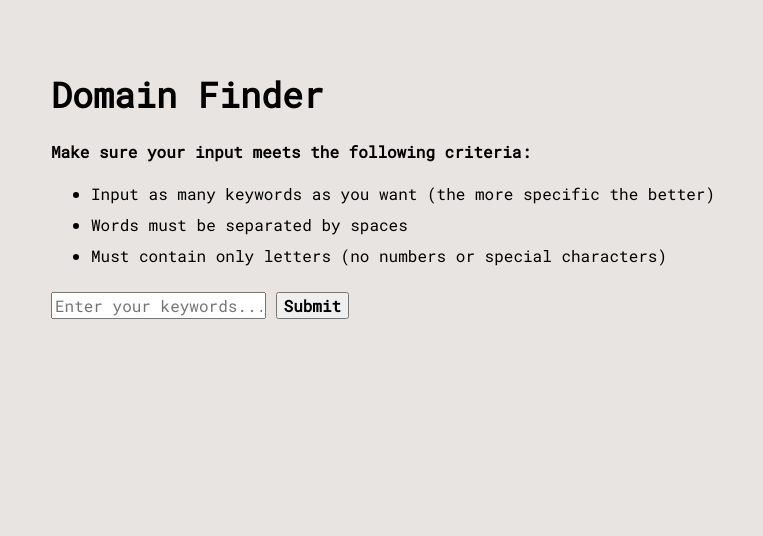
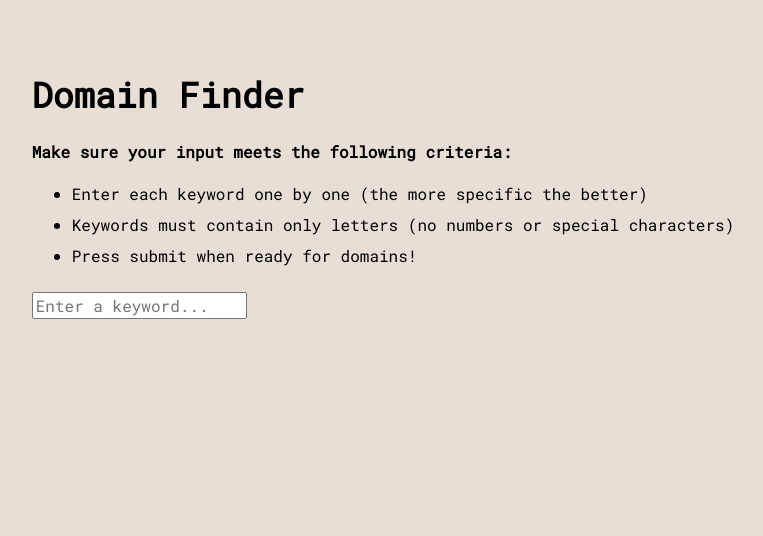
Before and after one commit to barakharari/DomainFinder, a PHP site: page / in a window 1280 px wide. Shown: the top 536 px of the page, without its empty margins (257-1020 px from the left). Run offline with PHP 8.4, Linux system fonts and the light colour scheme.

Commit message:
tinkering with algo now

```diff
--- a/css/style.css
+++ b/css/style.css
@@ -5,7 +5,7 @@ h1{
 body {
   font-family: 'Roboto Mono', monospace;
   font-size: 16px;
-  background: #e8e4e1;
+  background: #e7dfd5;
 }
 
 .center{
@@ -21,8 +21,16 @@ body {
   max-width: 1000px;
 }
 
+#main{
+  align-items: center;
+}
+
 #rules li{
   margin-top: 10px;
+}
+
+#submit{
+  opacity: 0;
 }
 
 #returnMessage {
@@ -49,9 +57,59 @@ button {
   margin-top: 2.5rem;
 }
 
-#results ul {
+#results ul, #chosenWords ul {
   list-style: none;
+  /* align-items: center; */
+}
+
+#chosenWords{
+  margin-top: 1.2rem;
+}
+
+#chosenWordsGrid{
+  align-items: flex-start;
+}
+
+#chosenWordsGrid li{
+  position: relative;
+  text-align: center;
+  border-width: 2px;
+  border: solid;
+  border-color: #333;
+  border-radius: 0.3rem;
+  color: #eee;
+  background-color: #8489ac;
+  height: 100%;
+  display: inline-block;
+  padding: 5px 10px;
+  margin: 8px;
+}
+
+#chosenWordsGrid li p{
+  margin: 0;
+}
+
+.cancelWord{
+  display: flex;
   align-items: center;
+  justify-content: center;
+  font-family: "Nunito";
+  margin: 0;
+  padding: 0;
+  position: absolute;
+  right: -10px;
+  border-radius: 12px;
+  border-color: #204051;
+  z-index: 2;
+  top: -10px;
+  height: 24px;
+  width: 24px;
+  color: #fff;
+  background-color: #c70039;
+}
+
+.cancelWord:hover{
+  background-color: #ee8572
 }
 
 a{
@@ -59,7 +117,7 @@ a{
   color: inherit;
 }
 
-.grid li {
+.grid .domain {
   color: #000;
   border-radius: .5rem;
   border-width: 10px;
@@ -70,7 +128,7 @@ a{
   height: 100%;
 }
 
-.grid li:hover{
+.grid .domain:hover{
   opacity: .5;
 }
 
--- a/index.php
+++ b/index.php
@@ -4,8 +4,9 @@
     <title>Domain Finder</title>
     <link href="https://fonts.googleapis.com/css?family=Roboto&display=swap" rel="stylesheet">
     <link href="https://fonts.googleapis.com/css?family=Roboto+Mono&display=swap" rel="stylesheet">
+    <link href="https://fonts.googleapis.com/css2?family=Nunito:wght@400;700&display=swap" rel="stylesheet">
     <script src="https://ajax.googleapis.com/ajax/libs/jquery/3.5.1/jquery.min.js"></script>
-    <script src="js/wordGenerator.js"></script>
+    <script src="js/main.js"></script>
     <link rel="stylesheet" type="text/css" href="css/grid.css">
     <link rel="stylesheet" type="text/css" href="css/style.css">
   </head>
@@ -15,23 +16,34 @@
       <h1>Domain Finder</h1>
       <h4>Make sure your input meets the following criteria:</h4>
       <ul id="rules">
-        <li>Input as many keywords as you want (the more specific the better)</li>
-        <li>Words must be separated by spaces</li>
-        <li>Must contain only letters (no numbers or special characters)</li>
+        <li>Enter each keyword one by one (the more specific the better)</li>
+        <li>Keywords must contain only letters (no numbers or special characters)</li>
+        <li>Press submit when ready for domains!</li>
       </ul>
-      <input id="keywords" placeholder="Enter your keywords...">
-      <button type="button" id="submit">Submit</button>
-      <div id="returnMessage"></div>
+      <input id="keywords" placeholder="Enter a keyword...">
+
     </div>
+
+    <div id ="chosenWords">
+      <ul id="chosenWordsGrid">
+        <!-- <li><button type="button" class="cancelWord">x</button><p>word1</p></li>
+        <li><button type="button" class="cancelWord">x</button><p>word1</p></li>
+        <li><p>word1</p></li> -->
+      </ul>
+    </div>
+    <button type="button" id="submit">Submit</button>
+    <div id="returnMessage"></div>
+
+
 
     <div id="results">
 
       <ul id="resultsGrid" class="grid">
-        <!-- <li class="width-12-12-m width-4-12" style="background-color:blue">
+        <!-- <li class="width-12-12-m width-4-12 domain" style="background-color:blue">
           <h3 class="name">testtestestestestest</h3>
           <p class="price">test</p>
         </li>
-        <li class="width-12-12-m width-4-12">
+        <li class="width-12-12-m width-4-12 domain">
           <h3 class="name">testtestestestestest</h3>
           <p class="price">test</p>
         </li> -->
--- /dev/null
+++ b/js/main.js
@@ -0,0 +1,118 @@
+const connectors = ['atthe', 'likethe', 'likeits', 'it', 'of', 'onto', 'on', 'to', 'outof', 'with', 'withthe', 'like', 'by', 'outof', 'but', 'also', 'so', 'and', 'asif', 'unlike', '', '', '']
+const starters = ['the', 'this', 'do', 'make', 'if', 'we', 'some', 'another', 'favorite', 'prefer', 'first', 'next', 'soon', 'finally', 'when', '100', '101', '', '', '']
+const enders = ['shop', 'store', 'buy', '', '']
+
+var keywords = ['']
+
+$(document).ready(function(){
+
+  var words = []
+
+  $("#submit").click(function(){
+    var returnMessage;
+    input = document.getElementById("keywords").value;
+
+    sendNames(words)
+  })
+
+  $(document).on("click", ".cancelWord", function(e){
+    name = this.parentNode.querySelector("p").textContent
+
+    for (i = 0; i < words.length; i++){
+      if (words[i] == name){
+        words.splice(i)
+        break
+      }
+    }
+
+    console.log(words)
+
+    if (words.length == 0){$("#submit").css("opacity", 0)}
+
+    this.parentNode.remove()
+
+  })
+
+  $('#keywords').keypress(function(event){
+      var keycode = (event.keyCode ? event.keyCode : event.which);
+      if(keycode == '13'){
+
+        if (words.length == 0){$("#submit").css("opacity", 1)}
+
+        input = document.getElementById("keywords").value;
+        if (checkInput(input) != null){
+          words.push(input)
+          document.getElementById("chosenWordsGrid").innerHTML +=
+          `<li class="width-4-12-m width-2-12"><button type="button" class="cancelWord">x</button><p>${input}</p></li>`
+          this.value = ""
+        }
+      }
+  });
+})
+
+function checkInput(input){
+  var onlyThreeWords = /([\w\W]\s)+/.test(input);
+  var noNumbers = /(?:[\d]+ ){0,2}[\d]+/.test(input);
+  var noSpecialChars = /\/\W|_/g.test(input);
+
+  // if (onlyThreeWords === true && noNumbers === false && noSpecialChars === false) {
+  //   document.getElementById("returnMessage").style.color = "MediumSeaGreen";
+  //   returnMessage = "Input valid"
+  //   // processInput(input)
+  // } else {
+  //   document.getElementById("returnMessage").style.color = "red";
+  //   returnMessage = "Input invalid: please make sure you are meeting the input conditions";
+  //   document.getElementById("returnMessage").innerHTML = returnMessage;
+  // }
+  return 5
+}
+
+function sendNames(keywords){
+  document.getElementById("resultsGrid").innerHTML = ""
+
+  $.ajax({
+    url: "php/gdapi.php",
+    type: "POST",
+    dataType:"json",
+    data: {words: keywords},
+    success: function(res){
+      console.log("Success")
+      console.log(res)
+      for (i = 0; i < res.length; i++){
+        outputToDOM(res[i])
+      }
+
+    },
+    error: function(){
+      alert("Something went wrong...")
+    }
+  });
+}
+
+function outputToDOM(info){
+
+  r = Math.floor(Math.random() * 255)
+  b = Math.floor(Math.random() * 255)
+  g = Math.floor(Math.random() * 255)
+
+  console.log("r:" + r + "b:" + b + "g:" + g)
+
+  color = "#eee"
+
+  if (r > 50 && g > 50){
+    color = "#000"
+  }
+
+  var name = info.name
+  var price = info.price.toString().substring(0,4)
+  price = price.substring(0,2) + "." + price.substring(2,4)
+
+  document.getElementById("resultsGrid").innerHTML +=
+    `<li class='width-12-12-m width-4-12 domain' style="background-color:rgb(${r},${g},${b}); color:${color}">
+      <a target="_blank" href="https://www.godaddy.com/domainsearch/find?segment=repeat&checkAvail=1&tmskey=&domainToCheck=${name}">
+        <h3 class="name">Domain: ${name}</h3>
+        <p class="price">Price: $${price}</p>
+      </a>
+    </li>`
+  document.getElementById("footer").style.position = "static"
+}
--- a/js/wordGenerator.js
+++ /dev/null
@@ -1,77 +0,0 @@
-const connectors = ['atthe', 'likethe', 'likeits', 'it', 'of', 'onto', 'on', 'to', 'outof', 'with', 'withthe', 'like', 'by', 'outof', 'but', 'also', 'so', 'and', 'asif', 'unlike', '', '', '']
-const starters = ['the', 'this', 'do', 'make', 'if', 'we', 'some', 'another', 'favorite', 'prefer', 'first', 'next', 'soon', 'finally', 'when', '100', '101', '', '', '']
-const enders = ['shop', 'store', 'buy', '', '']
-
-var keywords = ['']
-
-$(document).ready(function(){
-  $("button").click(function(){
-    var returnMessage;
-    input = document.getElementById("keywords").value;
-
-    var onlyThreeWords = /([\w\W]\s)+/.test(input);
-    var noNumbers = /(?:[\d]+ ){0,2}[\d]+/.test(input);
-    var noSpecialChars = /\/\W|_/g.test(input);
-
-    if (onlyThreeWords === true && noNumbers === false && noSpecialChars === false) {
-      document.getElementById("returnMessage").style.color = "MediumSeaGreen";
-      returnMessage = "Input valid"
-      // processInput(input)
-      sendNames(input.split(" "))
-    } else {
-      document.getElementById("returnMessage").style.color = "red";
-      returnMessage = "Input invalid: please make sure you are meeting the input conditions";
-    }
-    document.getElementById("returnMessage").innerHTML = returnMessage;
-  })
-})
-
-function sendNames(keywords){
-  document.getElementById("resultsGrid").innerHTML = ""
-
-  $.ajax({
-    url: "php/gdapi.php",
-    type: "POST",
-    dataType:"json",
-    data: {words: keywords},
-    success: function(res){
-      console.log("Success")
-      console.log(res)
-      for (i = 0; i < res.length; i++){
-        outputToDOM(res[i])
-      }
-
-    },
-    error: function(){
-      alert("Something went wrong...")
-    }
-  });
-}
-
-function outputToDOM(info){
-
-  r = Math.floor(Math.random() * 255)
-  b = Math.floor(Math.random() * 255)
-  g = Math.floor(Math.random() * 255)
-
-  console.log("r:" + r + "b:" + b + "g:" + g)
-
-  color = "#eee"
-
-  if (r > 50 && g > 50){
-    color = "#000"
-  }
-
-  var name = info.name
-  var price = info.price.toString().substring(0,4)
-  price = price.substring(0,2) + "." + price.substring(2,4)
-
-  document.getElementById("resultsGrid").innerHTML +=
-    `<li class='width-12-12-m width-4-12' style="background-color:rgb(${r},${g},${b}); color:${color}">
-      <a target="_blank" href="https://www.godaddy.com/domainsearch/find?segment=repeat&checkAvail=1&tmskey=&domainToCheck=${name}">
-        <h3 class="name">Domain: ${name}</h3>
-        <p class="price">Price: $${price}</p>
-      </a>
-    </li>`
-  document.getElementById("footer").style.position = "static"
-}
```
